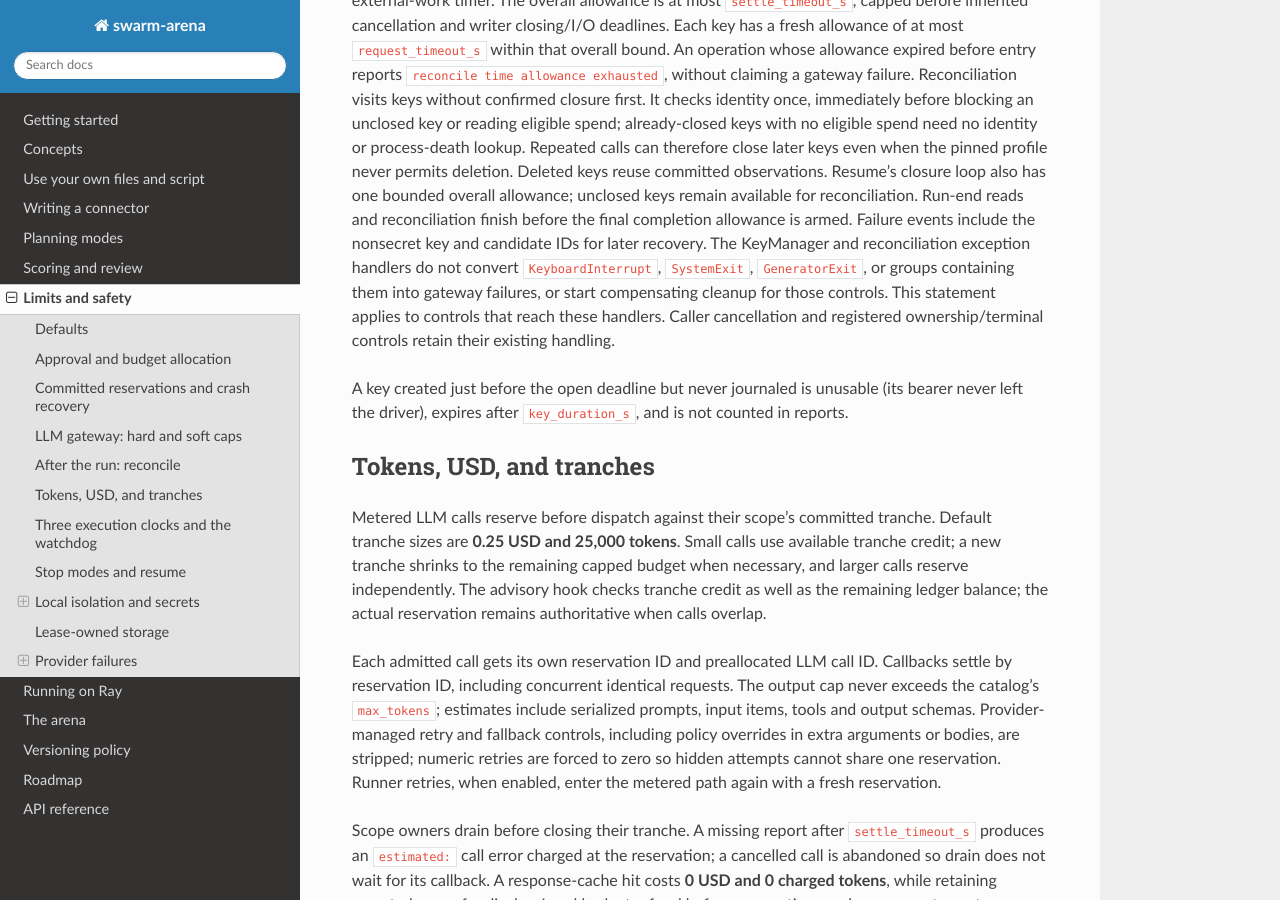
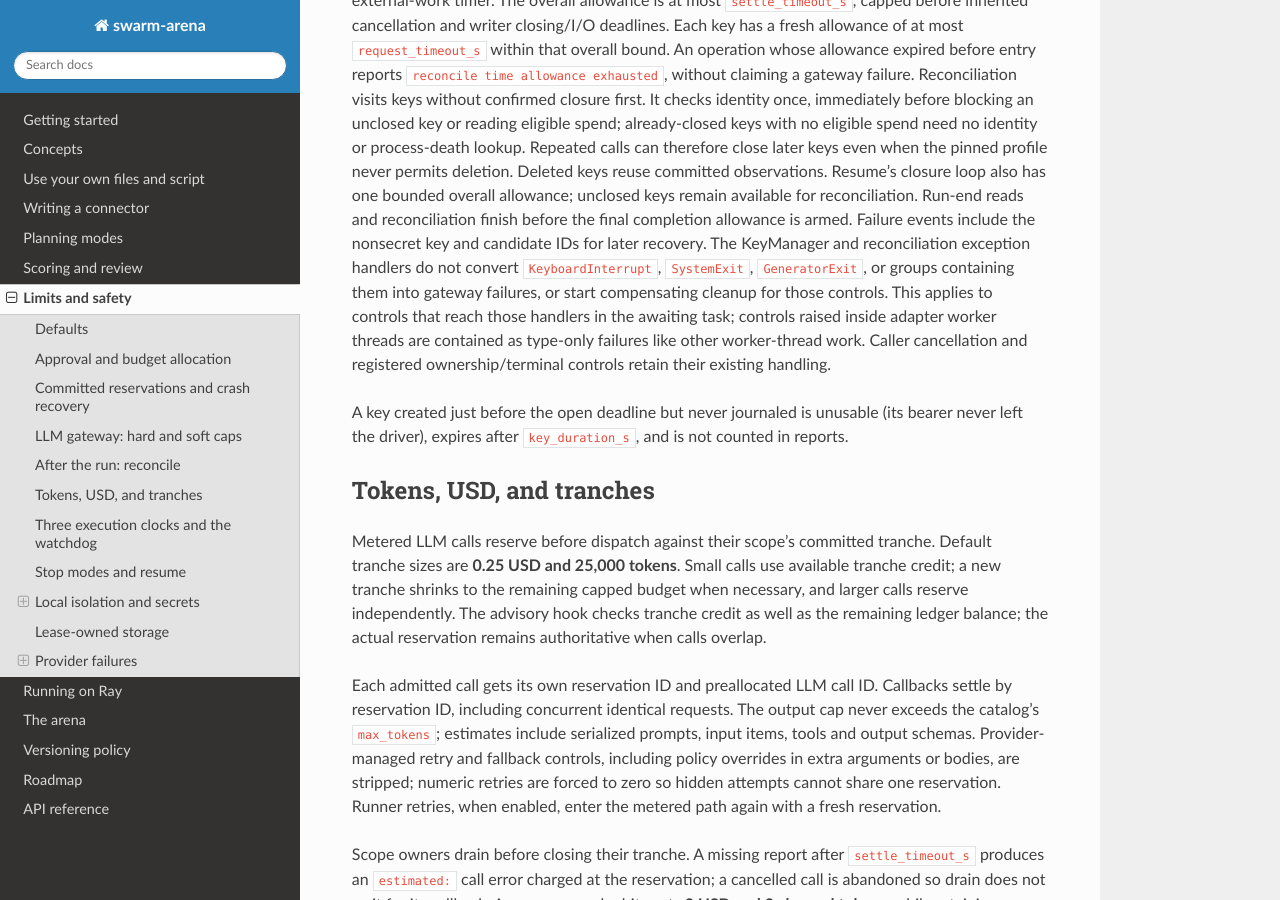
Before and after one commit to shreyasvinaya/swarm-arena, a Sphinx documentation site: the page built from docs/limits-and-safety.md, in a window 1280 px wide and 900 px high, scrolled down 6177 px. Built offline with Sphinx 7.4.7 and the Read the Docs theme 3.1.0, drawn with Linux system fonts in a browser that asks for light colours; some of the changed text lies outside the part shown.

Commit message:
docs(safety): clarify hard-control origin and library limits
Describe user and worker outcome containment and the raw library interrupt
ambiguity so gateway behavior and interrupt ownership are explicit.

(cherry picked from commit 1387eb85db0a75d87350b5f3c3fa0b072e03cbdf)

```diff
--- a/docs/limits-and-safety.md
+++ b/docs/limits-and-safety.md
@@ -295,8 +295,10 @@
 The KeyManager and reconciliation exception handlers do not convert
 `KeyboardInterrupt`, `SystemExit`, `GeneratorExit`, or groups containing them
 into gateway failures, or start compensating cleanup for those controls.
-This statement applies to controls that reach these handlers. Caller cancellation
-and registered ownership/terminal controls retain their existing handling.
+This applies to controls that reach those handlers in the awaiting task;
+controls raised inside adapter worker threads are contained as type-only
+failures like other worker-thread work. Caller cancellation and registered
+ownership/terminal controls retain their existing handling.
 
 A key created just before the open deadline but never journaled is unusable
 (its bearer never left the driver), expires after `key_duration_s`, and is not
@@ -531,6 +533,14 @@
 The engine classifies those transported outcomes at its supervised boundary,
 where it can distinguish caller cancellation from a hook-raised failure.
 
+At supervised outcome boundaries, hard controls raised by user code or worker
+thread work are contained as type-only failures. Hard controls raised by the
+awaiting run/resume body retain their identity through cleanup. In library mode,
+a raw `KeyboardInterrupt` delivered while a gateway, executor, or report call's
+coroutine frame is running may be recorded as that call's failure: the frame
+cannot distinguish it from a worker outcome. The CLI's owned SIGINT handling,
+or a library SIGINT handler that cancels the task, avoids this ambiguity.
+
 A hook-created `Fenced` exception does not establish ownership loss, whether
 raised directly or nested in an exception group. Only the journal's fenced
 state or a core-registered fencing signal can terminate the run as fenced.
```
